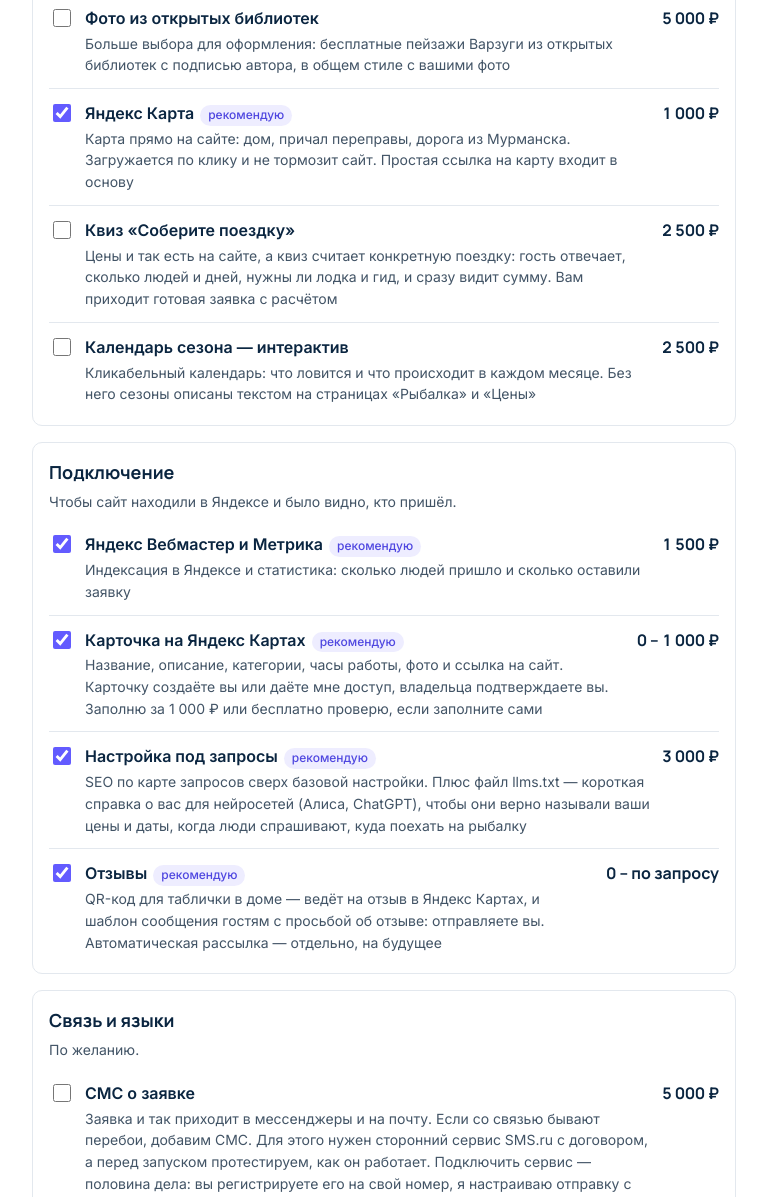
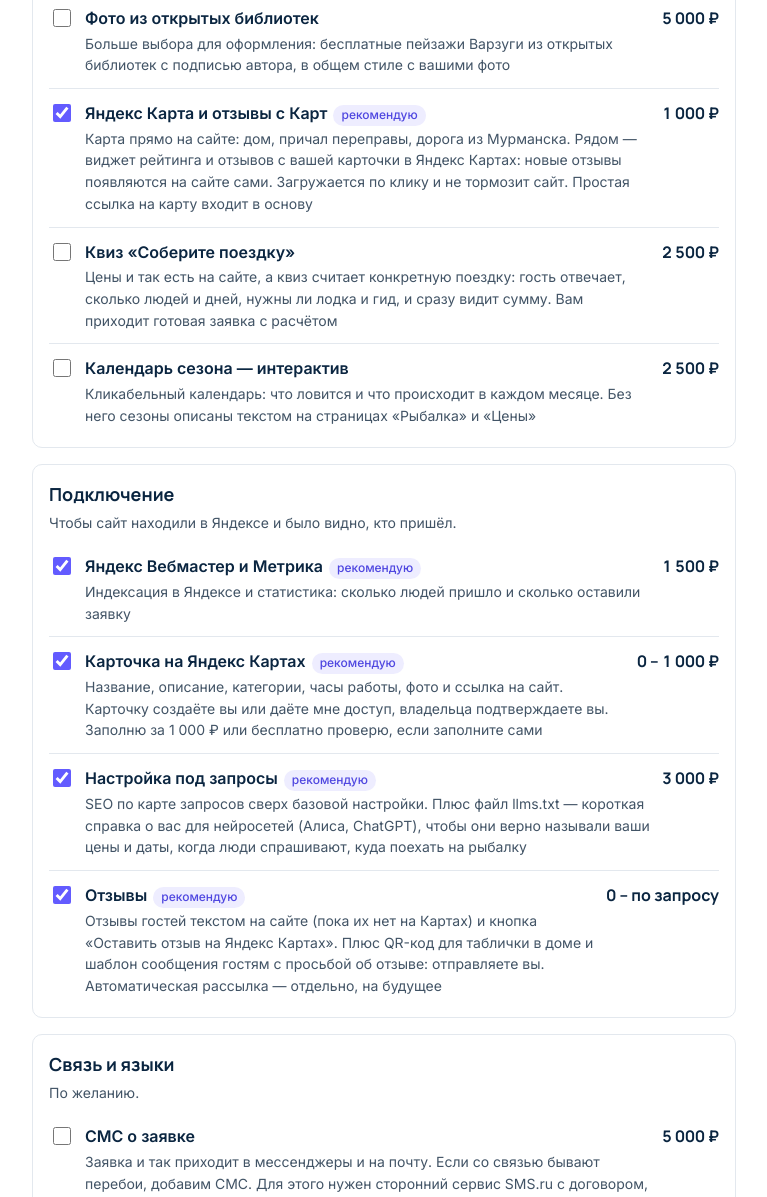
Before and after one commit to varnamaria/offers, a plain HTML site: page varzuga/index.html in a window 1280 px wide. Shown: the part 1640-2837 px from the top of the page, without its empty margins (84-851 px from the left). Drawn offline with Linux system fonts and the light colour scheme.

Commit message:
Варзуга: обновление конструктора цен
Co-Authored-By: Claude Opus 5.5 <noreply@anthropic.com>

```diff
--- a/varzuga/index.html
+++ b/varzuga/index.html
@@ -205,7 +205,7 @@ const G = [
     {id:'research', t:'Северный дизайн: референсы и анимации', d:'Разбор северных туристических сайтов и подбор референсов под ваше место. Плюс анимации: сцены при прокрутке, плавные переходы между блоками', fixed:4000, h:2},
     {id:'photo', t:'Обработка фото для галереи', d:'Фото в страницах сайта обработаю в любом случае. Этот пункт — для галереи: единый стиль для всех ваших фото и пейзажей, лёгкие форматы для быстрой загрузки, подписи авторов', fixed:3000, h:1.2, rec:true},
     {id:'stock', t:'Фото из открытых библиотек', d:'Больше выбора для оформления: бесплатные пейзажи Варзуги из открытых библиотек с подписью автора, в общем стиле с вашими фото', fixed:5000, h:2},
-    {id:'map', t:'Яндекс Карта', d:'Карта прямо на сайте: дом, причал переправы, дорога из Мурманска. Загружается по клику и не тормозит сайт. Простая ссылка на карту входит в основу', fixed:1000, h:0.5, rec:true},
+    {id:'map', t:'Яндекс Карта и отзывы с Карт', d:'Карта прямо на сайте: дом, причал переправы, дорога из Мурманска. Рядом — виджет рейтинга и отзывов с вашей карточки в Яндекс Картах: новые отзывы появляются на сайте сами. Загружается по клику и не тормозит сайт. Простая ссылка на карту входит в основу', fixed:1000, h:0.5, rec:true},
     {id:'quiz', t:'Квиз «Соберите поездку»', d:'Цены и так есть на сайте, а квиз считает конкретную поездку: гость отвечает, сколько людей и дней, нужны ли лодка и гид, и сразу видит сумму. Вам приходит готовая заявка с расчётом', fixed:2500, h:1.5},
     {id:'cal', t:'Календарь сезона — интерактив', d:'Кликабельный календарь: что ловится и что происходит в каждом месяце. Без него сезоны описаны текстом на страницах «Рыбалка» и «Цены»', fixed:2500, h:1},
   ]},
@@ -213,7 +213,7 @@ const G = [
     {id:'ywm', t:'Яндекс Вебмастер и Метрика', d:'Индексация в Яндексе и статистика: сколько людей пришло и сколько оставили заявку', fixed:1500, h:1.6, rec:true},
     {id:'card', t:'Карточка на Яндекс Картах', d:'Название, описание, категории, часы работы, фото и ссылка на сайт. Карточку создаёте вы или даёте мне доступ, владельца подтверждаете вы. Заполню за 1 000 ₽ или бесплатно проверю, если заполните сами', fixed:0, priceText:'0 – 1 000 ₽', h:0.5, rec:true},
     {id:'seo', t:'Настройка под запросы', d:'SEO по карте запросов сверх базовой настройки. Плюс файл llms.txt — короткая справка о вас для нейросетей (Алиса, ChatGPT), чтобы они верно называли ваши цены и даты, когда люди спрашивают, куда поехать на рыбалку', h:1, rec:true},
-    {id:'reviews', t:'Отзывы', d:'QR-код для таблички в доме — ведёт на отзыв в Яндекс Картах, и шаблон сообщения гостям с просьбой об отзыве: отправляете вы. Автоматическая рассылка — отдельно, на будущее', fixed:0, priceText:'0 – по запросу', h:0.6, rec:true},
+    {id:'reviews', t:'Отзывы', d:'Отзывы гостей текстом на сайте (пока их нет на Картах) и кнопка «Оставить отзыв на Яндекс Картах». Плюс QR-код для таблички в доме и шаблон сообщения гостям с просьбой об отзыве: отправляете вы. Автоматическая рассылка — отдельно, на будущее', fixed:0, priceText:'0 – по запросу', h:0.6, rec:true},
   ]},
   {id:'extra', title:'Связь и языки', hint:'По желанию.', kind:'extra', items:[
     {id:'sms', t:'СМС о заявке', d:'Заявка и так приходит в мессенджеры и на почту. Если со связью бывают перебои, добавим СМС. Для этого нужен сторонний сервис SMS.ru с договором, а перед запуском протестируем, как он работает. Подключить сервис — половина дела: вы регистрируете его на свой номер, я настраиваю отправку с сайта. Вторая половина — чтобы всё работало надёжно: защита от ботов и спама, чтобы они не израсходовали 5 бесплатных СМС в день, текст заявки в одну СМС и проверка доставки вместе с вами. В СМС — имя и контакты гостя, с квизом — ещё и расчёт поездки', fixed:5000, h:2},
```
